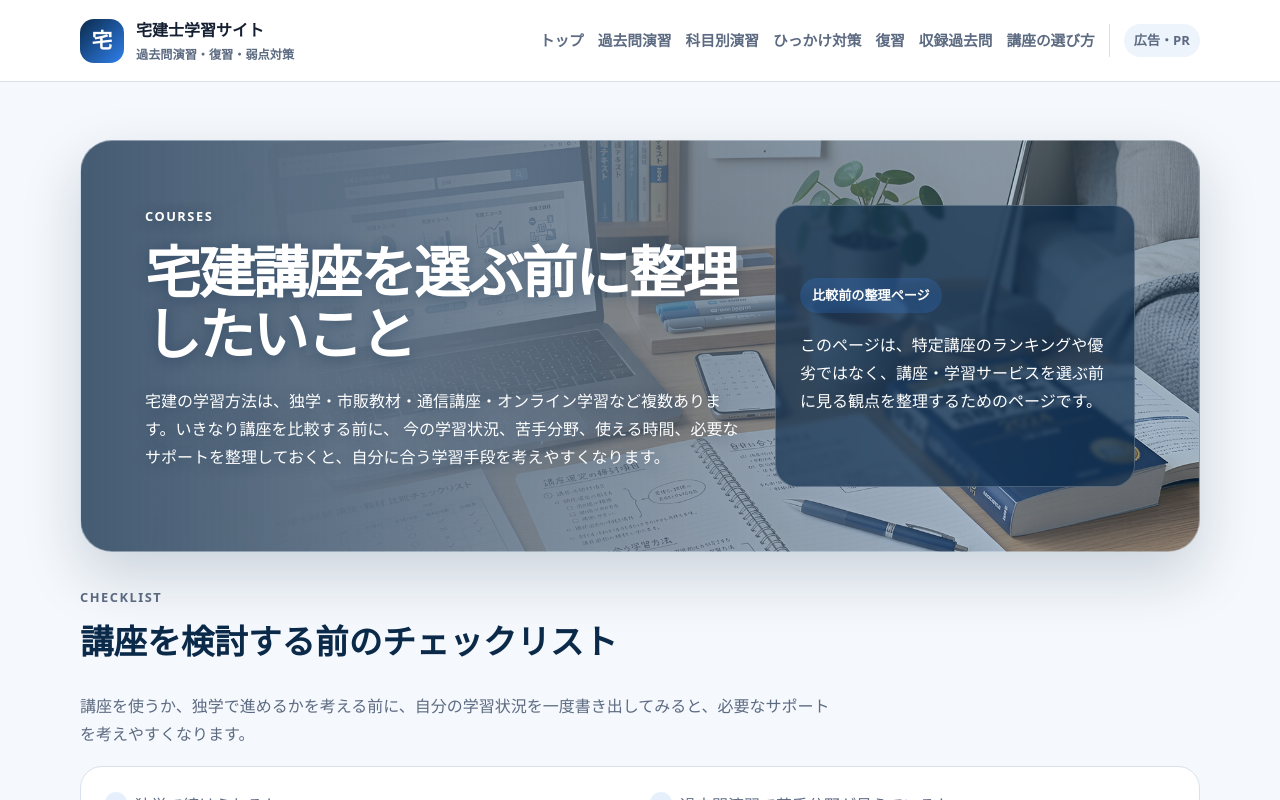
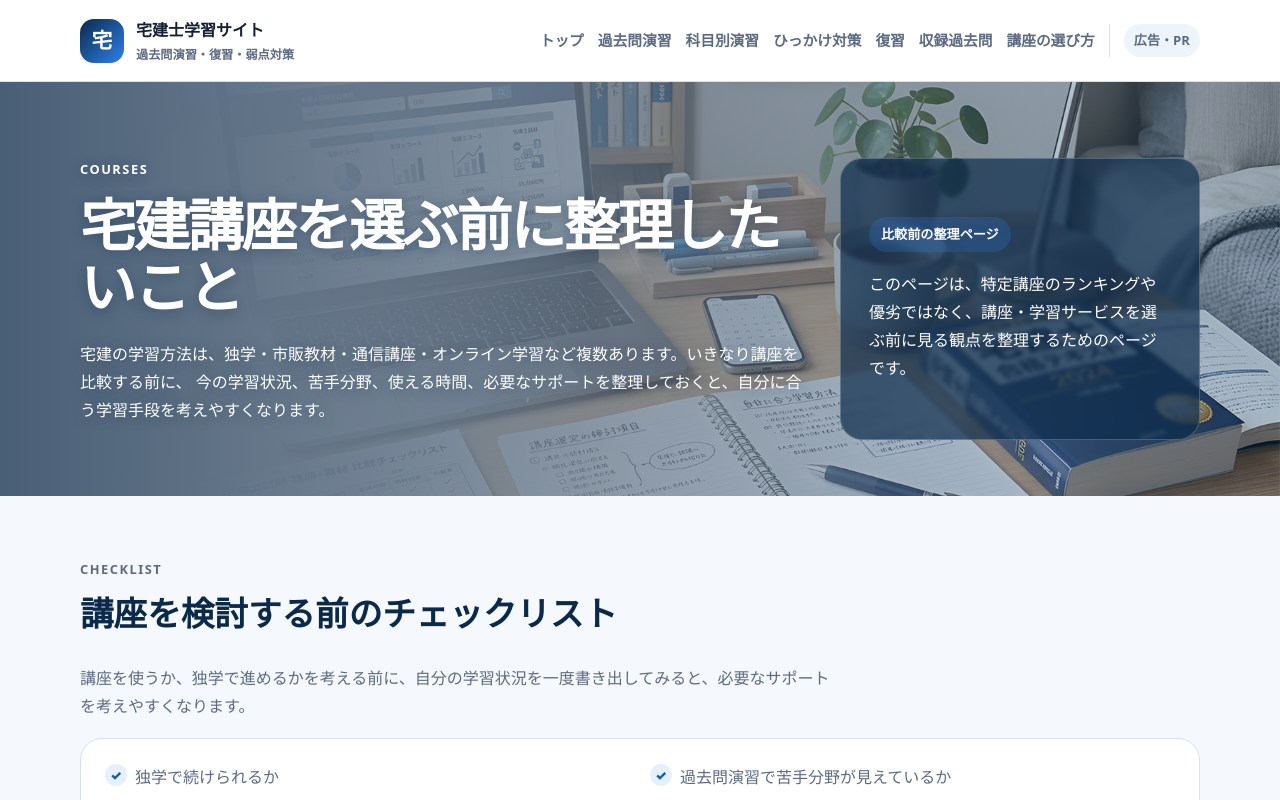
Before and after one commit to kenichis1971-cloud/takken-gakushu-site, a Next.js app: page /courses in a window 1280 px wide. Shown: the top 800 px of the page. Built offline with nearby package versions, Linux system fonts and the light colour scheme.

Commit message:
Fix courses hero full-width display

```diff
--- a/app/courses/page.tsx
+++ b/app/courses/page.tsx
@@ -100,8 +100,9 @@ const internalLinks = [
 
 export default function CoursesPage() {
   return (
-    <article className="container courses-page">
-      <section className="courses-hero" aria-labelledby="courses-heading">
+    <article className="courses-page">
+      <section className="hero courses-hero" aria-labelledby="courses-heading">
+        <div className="container courses-hero-grid">
           <div className="courses-hero-copy">
             <p className="eyebrow">Courses</p>
             <h1 id="courses-heading">宅建講座を選ぶ前に整理したいこと</h1>
@@ -110,14 +111,16 @@ export default function CoursesPage() {
               今の学習状況、苦手分野、使える時間、必要なサポートを整理しておくと、自分に合う学習手段を考えやすくなります。
             </p>
           </div>
-        <div className="card courses-hero-card hero-image-ready" aria-label="このページの位置づけ">
+          <div className="courses-hero-card hero-image-ready" aria-label="このページの位置づけ">
             <span className="status-badge">比較前の整理ページ</span>
             <p>
               このページは、特定講座のランキングや優劣ではなく、講座・学習サービスを選ぶ前に見る観点を整理するためのページです。
             </p>
           </div>
+        </div>
       </section>
 
+      <div className="container courses-content">
         <section className="section-block" aria-labelledby="course-checklist-heading">
           <div className="section-heading compact-heading">
             <p className="eyebrow">Checklist</p>
@@ -207,6 +210,7 @@ export default function CoursesPage() {
             詳しくは<Link className="inline-link" href="/advertising">広告・PRについて</Link>をご確認ください。
           </p>
         </section>
+      </div>
     </article>
   );
 }
--- a/app/globals.css
+++ b/app/globals.css
@@ -1209,24 +1209,28 @@ h3 {
 }
 
 .courses-page {
-  padding: 58px 0 76px;
+  padding: 0 0 76px;
+}
+
+.courses-content {
+  padding-top: 34px;
 }
 
 .courses-hero {
   isolation: isolate;
   overflow: hidden;
+  background:
+    linear-gradient(90deg, rgba(11, 42, 74, 0.74) 0%, rgba(11, 42, 74, 0.46) 48%, rgba(20, 94, 168, 0.22) 100%),
+    url("/images/heroes/takken-courses-hero-pc.jpg") center / cover no-repeat;
+}
+
+.courses-hero-grid {
+  position: relative;
+  z-index: 1;
   display: grid;
   grid-template-columns: minmax(0, 1fr) minmax(280px, 360px);
   gap: 28px;
   align-items: stretch;
-  margin-bottom: 34px;
-  padding: clamp(34px, 6vw, 64px);
-  border: 1px solid rgba(216, 226, 239, 0.48);
-  border-radius: calc(var(--radius) + 10px);
-  background:
-    linear-gradient(90deg, rgba(11, 42, 74, 0.76) 0%, rgba(11, 42, 74, 0.48) 52%, rgba(20, 94, 168, 0.24) 100%),
-    url("/images/heroes/takken-courses-hero-pc.jpg") center / cover no-repeat;
-  box-shadow: 0 24px 58px rgba(11, 42, 74, 0.18);
 }
 
 .courses-hero-copy {
@@ -1260,9 +1264,10 @@ h3 {
   flex-direction: column;
   justify-content: center;
   gap: 18px;
-  border-color: rgba(255, 255, 255, 0.22);
+  padding: 28px;
+  border: 1px solid rgba(255, 255, 255, 0.22);
+  border-radius: var(--radius);
   background: rgba(11, 42, 74, 0.68);
-  box-shadow: none;
   backdrop-filter: blur(2px);
 }
 
@@ -1341,7 +1346,7 @@ h3 {
 }
 
 @media (max-width: 900px) {
-  .courses-hero,
+  .courses-hero-grid,
   .courses-check-list,
   .courses-type-grid,
   .courses-link-grid,
```
Lines whose indentation alone changed are shown as unchanged.
